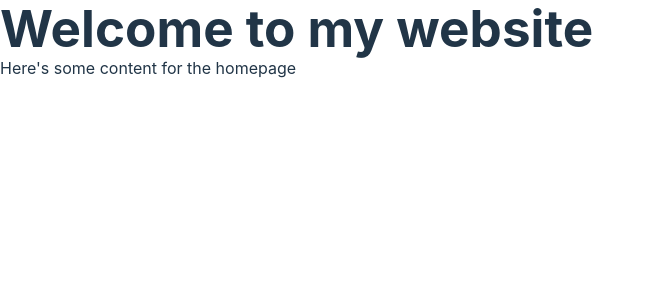
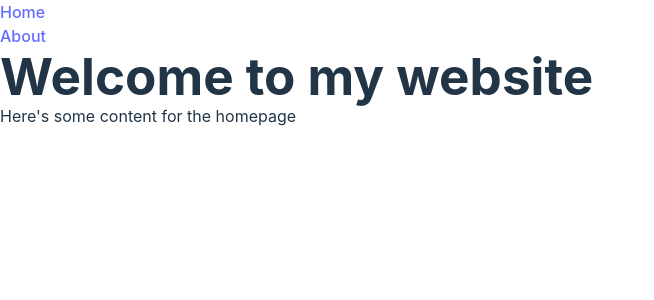
Before and after one commit to Ahmed-M25/HighlightHero, a React (Vite) app in the folder Frontend/: page / in a window 1280 px wide. Shown: the top 300 px of the page, without its empty margins (0-654 px from the left). Built offline with nearby package versions, Linux system fonts and the light colour scheme.

Commit message:
added navigation bar

```diff
--- a/Frontend/src/App.jsx
+++ b/Frontend/src/App.jsx
@@ -3,6 +3,8 @@
 import HomePage from "./components/home"
 import AboutPage from "./components/about"
 import UploadPage from "./components/upload"
+
+import Navigation from './components/navigation'
 
 import './App.css'
 
@@ -10,6 +12,7 @@
   return (
     <Router>
       <main>
+        <Navigation />
         <Routes>
           <Route path='/' element={<HomePage/>} />
           <Route path="/about" element={<AboutPage/>} />
--- /dev/null
+++ b/Frontend/src/components/navigation.jsx
@@ -0,0 +1,15 @@
+import React from 'react';
+import { Link } from 'react-router-dom';
+
+function Navigation () {
+    return (
+        <nav>
+            <ul>
+                <li><Link to="/">Home</Link></li>
+                <li><Link to="/about">About</Link></li>
+            </ul>
+        </nav>
+    );
+}
+
+export default Navigation;
```
Also changed, not shown: Frontend/src/components/Navbar.jsx (deleted, +0 -9 lines).
